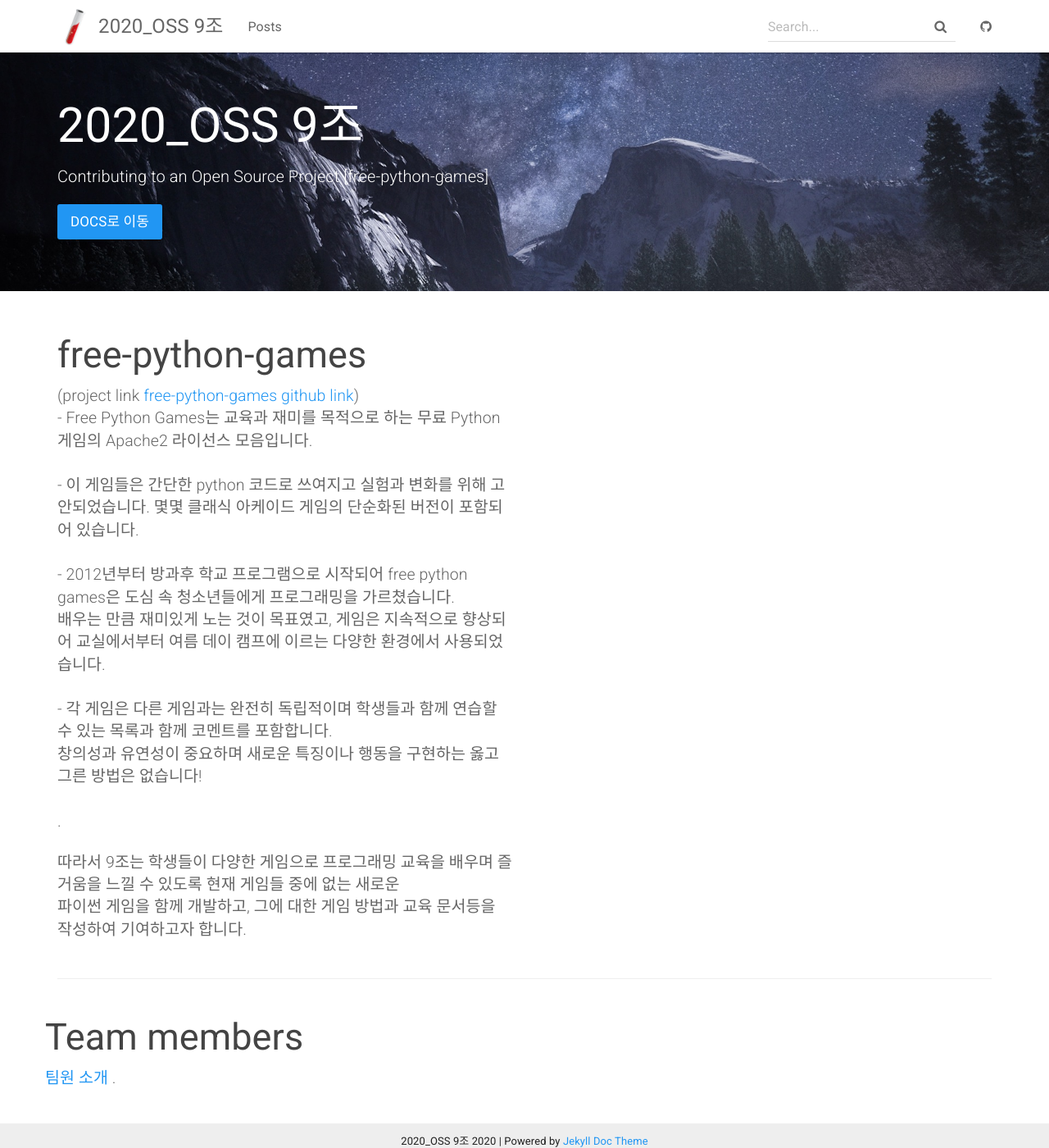
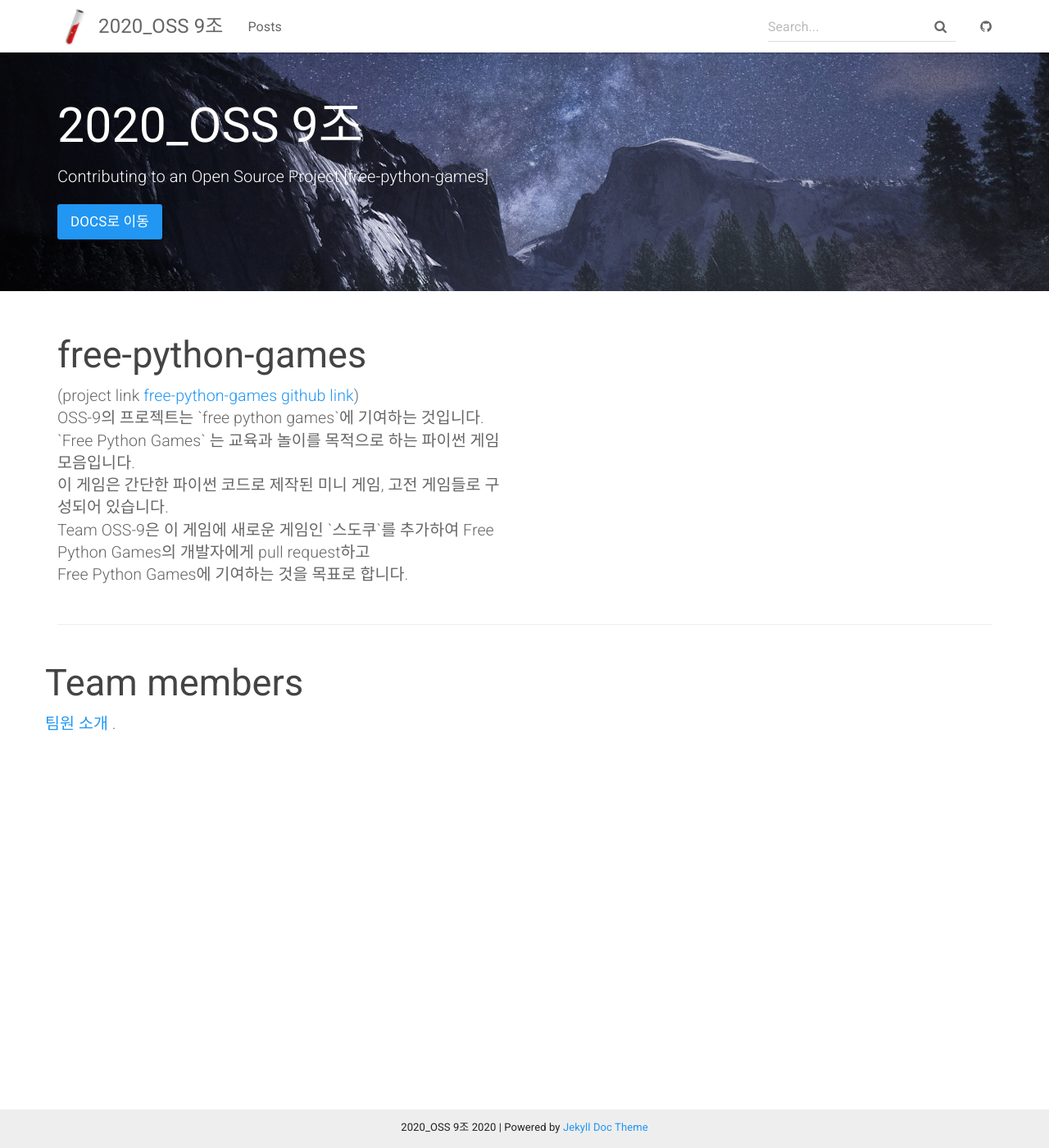
Before and after one commit to doolim98/2020-2-OSS-9, a Jekyll site: the page built from index.html, in a window 1280 px wide and 1400 px high. Shown: the whole window at 82% size. Built offline with Jekyll 4.4.1, drawn with Linux system fonts in a browser that asks for light colours.

Commit message:
Update index.html

```diff
--- a/index.html
+++ b/index.html
@@ -18,19 +18,11 @@ layout: default
             <p class="lead">
                 (project link <a href="https://github.com/grantjenks/free-python-games">free-python-games github link</a>)<br>
 
-                - Free Python Games는 교육과 재미를 목적으로 하는 무료 Python 게임의 Apache2 라이선스 모음입니다. <br><br>
-
-                - 이 게임들은 간단한 python 코드로 쓰여지고 실험과 변화를 위해 고안되었습니다. 몇몇 클래식 아케이드 게임의 단순화된 버전이 포함되어 있습니다.<br><br>
-
-                - 2012년부터 방과후 학교 프로그램으로 시작되어 free python games은 도심 속 청소년들에게 프로그래밍을 가르쳤습니다. <br>
-                배우는 만큼 재미있게 노는 것이 목표였고, 게임은 지속적으로 향상되어 교실에서부터 여름 데이 캠프에 이르는 다양한 환경에서 사용되었습니다.<br><br>
-
-                - 각 게임은 다른 게임과는 완전히 독립적이며 학생들과 함께 연습할 수 있는 목록과 함께 코멘트를 포함합니다. <br>
-                창의성과 유연성이 중요하며 새로운 특징이나 행동을 구현하는 옳고 그른 방법은 없습니다!<br><br>
-                </strong>.</p>
-            <p class="lead">
-                따라서 9조는 학생들이 다양한 게임으로 프로그래밍 교육을 배우며 즐거움을 느낄 수 있도록 현재 게임들 중에 없는 새로운<br>
-                파이썬 게임을 함께 개발하고, 그에 대한 게임 방법과 교육 문서등을 작성하여 기여하고자 합니다.<br>
+                OSS-9의 프로젝트는 `free python games`에 기여하는 것입니다. <br>
+                `Free Python Games` 는 교육과 놀이를 목적으로 하는 파이썬 게임 모음입니다.<br>
+                이 게임은 간단한 파이썬 코드로 제작된 미니 게임, 고전 게임들로 구성되어 있습니다.<br>
+                Team OSS-9은 이 게임에 새로운 게임인 `스도쿠`를 추가하여 Free Python Games의 개발자에게 pull request하고<br>
+                Free Python Games에 기여하는 것을 목표로 합니다.<br>
                 </strong></p>
         </div>
         <div class="col-md-6 text-center">
```
